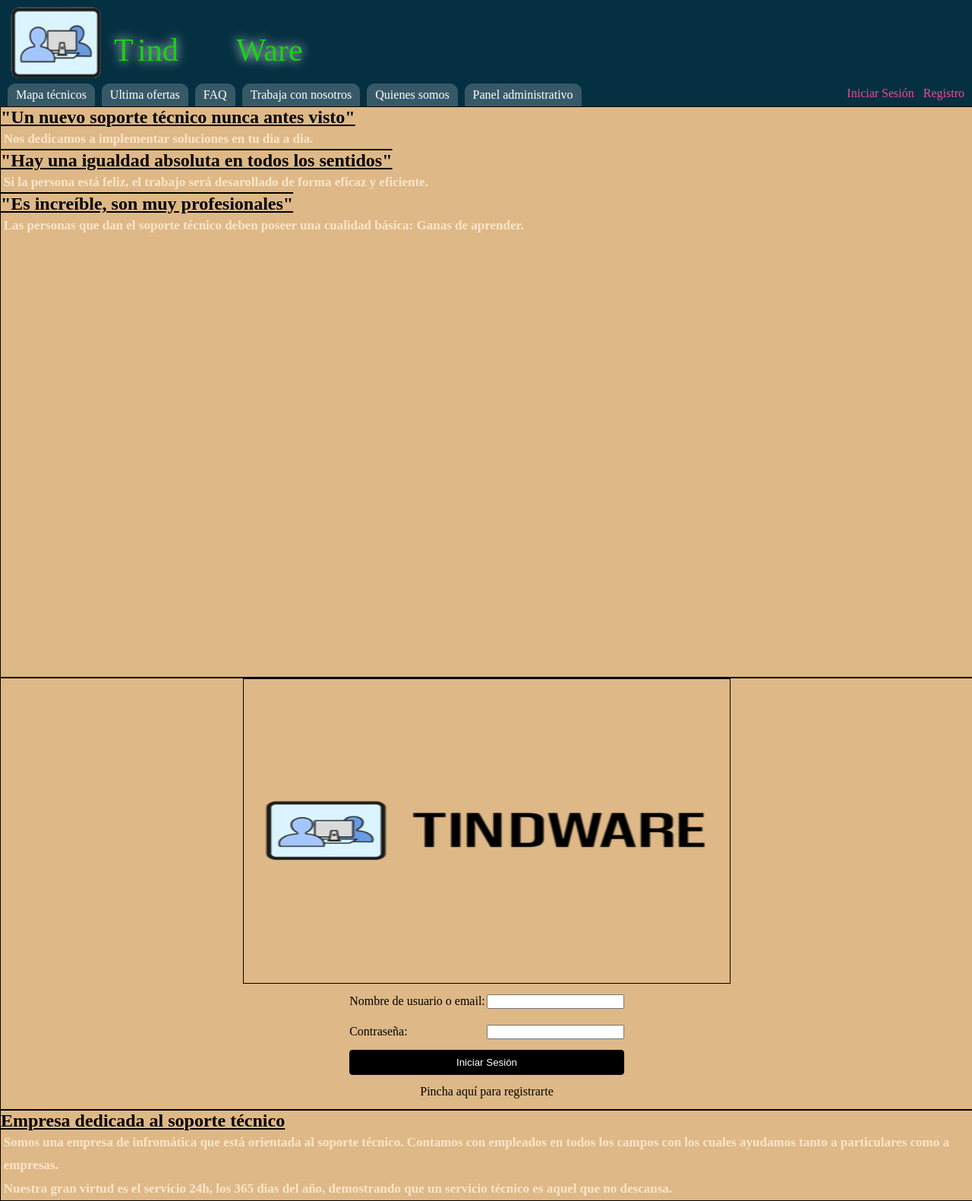
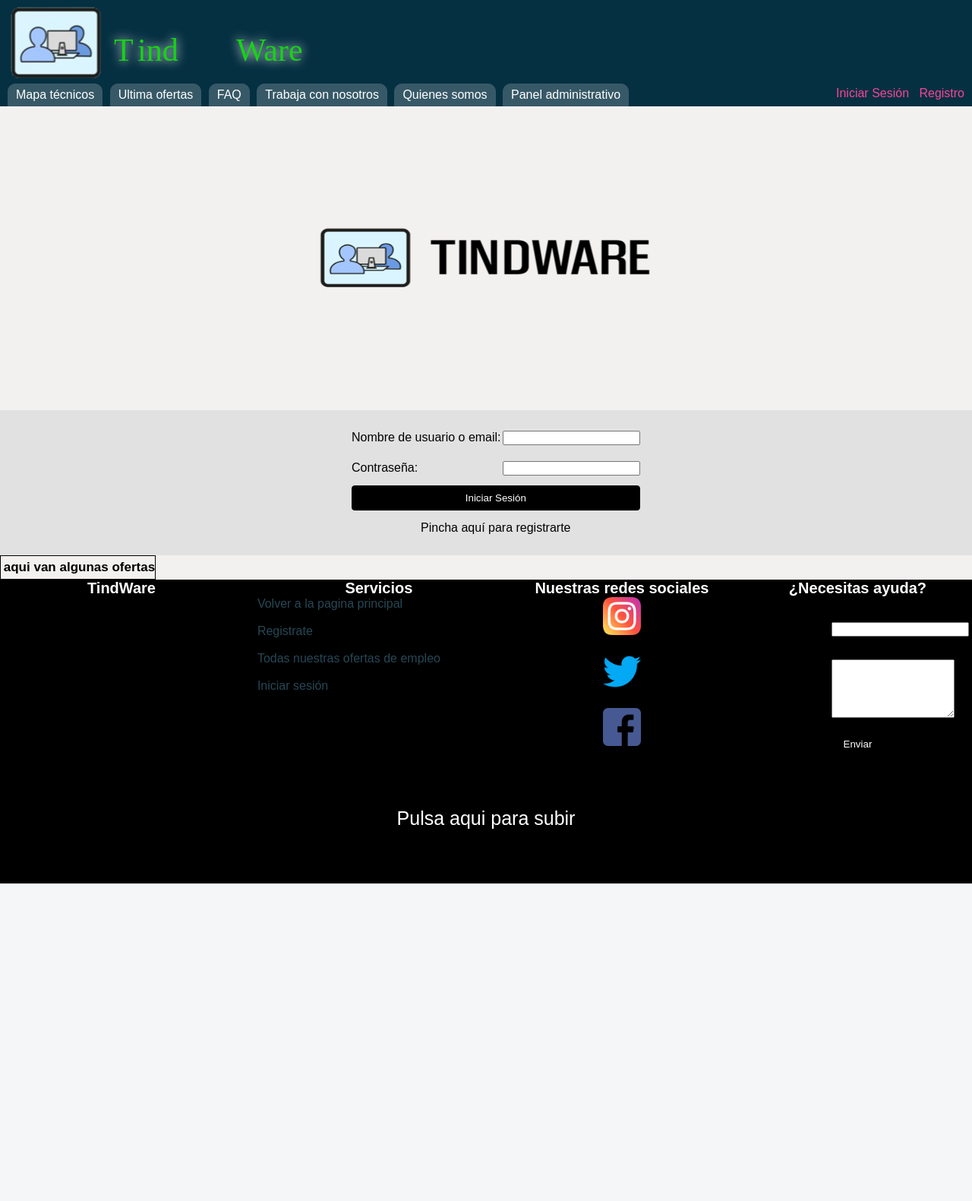
Before and after one commit to 9c23a5/tindware-web, a PHP site: page / in a window 1280 px wide. Shown: the whole page at 76% size. After the commit the page ends 1163 px from the top, so only its background shows below. Run offline with PHP 8.4, Linux system fonts and the light colour scheme; data that the repository does not hold is empty.

Commit message:
index chulo

```diff
--- a/css/footer.css
+++ b/css/footer.css
@@ -46,6 +46,7 @@ footer h2{
     float: left;
     text-align: center;
 }
+
 #final{
     float: right;
     height: 100px;
--- a/css/index.css
+++ b/css/index.css
@@ -4,58 +4,57 @@
 }
 
 body{
-    background: bisque;
+
+    font-family: fantasy;
 }
 .main{
     width: 100%;
     max-width: 1920px;
-    background-color: burlywood;
+    background: #f3f1f0;
     margin: 0 auto;
     overflow: hidden;
-
+    font-family: fantasy;
 }
 h2{
-    color: black;
+    color: brown;
     font-weight: bold;
-    text-decoration-line:overline underline ;
+    font-size: 19px;;
 }
 p{
-    color: rgb(251, 230, 202);
+
     font-weight: bold;
     line-height: 0.8cm;
     margin-left: 0.1cm;
     font-size: 17px;
 }
-
-#txtizq{
-    float: left;
-    border: 1px solid black;
-    width: 25%;
-    height: 750px;
-}
 #centro{
     float: left;
-    border: 1px solid black;
-    width: 50%;
+    width: 40%;
+    margin-bottom: 0 auto;
 
-}#centro img{
-    width: 50%;
-    text-align: center;
+}
+#centro img{
     margin: auto;
     display: block;
-    border: 1px solid black;
+
+
 }
 
 #txtder{
     float: left;
-    width: 24%;
+    margin-top: 3cm;
+    background: #e1e1e1;
+    padding: 1%;
+}
+#ofe{
     border: 1px solid black;
+    float: left;
+    width: auto;
+    height: auto;
 }
 table{
-
     margin: 0 auto;
 }
-
 .submit{
   width:100%;
   padding:8px 16px;
@@ -75,13 +74,17 @@ table{
 td{
   line-height: 1cm;
 }
+footer{
+    float: right;
+    background-color: #000;
+    width: 100%;
+    height: auto;
+}
+
 
 
 @media screen and (max-width:800px){
     .main{
-        width: 100%;
-    }
-    #txtizq{
         width: 100%;
     }
     #centro{
@@ -91,11 +94,21 @@ td{
         width: 100%;
     }
 }
-@media screen and (max-width:1200px){
+@media screen and (max-width:1280px){
     .main{
         width: 100%;
     }
-    #txtizq{
+
+    #centro{
+        width: 100%;
+    }
+    #txtder{
+        width: 100%;
+        margin-top: 0;
+    }
+}
+@media screen and (max-width:1600px){
+    .main{
         width: 100%;
     }
     #centro{
@@ -105,17 +118,3 @@ td{
         width: 100%;
     }
 }
-@media screen and (max-width:1600px){
-    .main{
-        width: 100%;
-    }
-    #txtizq{
-        width: 100%;
-    }
-    #centro{
-        width: 100%;
-    }
-    #txtder{
-        width: 100%;
-    }
-}
--- a/index.php
+++ b/index.php
@@ -4,6 +4,7 @@
     <title>TindWare - Inicio</title>
     <meta name="viewport" content="width=device-width, user-scalable=no, initial-scale=1.0, maximum-scale=1.0, minimum-scale=1.0">
     <link rel="stylesheet" type="text/css" href="css/index.css">
+    <link rel="stylesheet" type="text/css" href="css/footer.css">
 
 </head>
 <body>
@@ -23,19 +24,12 @@
     ?>
 
     <div class="main">
-    <div id="txtizq">
-        <h2>"Un nuevo soporte técnico nunca antes visto"</h2>
-            <p>Nos dedicamos a implementar soluciones en tu dia a dia.</p>
 
-        <h2>"Hay una igualdad absoluta en todos los sentidos"</h2>
-            <p>Si la persona está feliz, el trabajo será desarollado de forma eficaz y eficiente.</p>
-
-        <h2>"Es increíble, son muy profesionales"</h2>
-            <p>Las personas que dan el soporte técnico deben poseer una cualidad básica: Ganas de aprender.</p>
-    </div>
         <div id="centro">
-            <img src="img/tindware.png" alt="Los fundadores" width="480" height="400">
-            <form action="do_login.php" method="POST">
+            <img src="img/tindware.png" alt="Los fundadores" width="480" height="400" class="logo">
+        </div>
+        <div id="txtder">
+        <form action="do_login.php" method="POST">
         <!-- Formulario de inicio de sesión-->
             <table>
                 <tr>
@@ -61,14 +55,58 @@
                 </tr>
             </table>
         </form>
+    </div>
+    <div id="ofe">
+        <p>aqui van algunas ofertas</p>
+    </div>
+    <footer>
+        <div id="cuadro1">
+            <h2>TindWare</h2>
+            <p>Dirección: Autonomia Kalea, 48012 Bilbao, Bizkaia</p>
+            <p>Horario: Lunes a Viernes 08:00-14:00</p>
         </div>
-        <div id="txtder">
-        <h2>Empresa dedicada al soporte técnico</h2>
-            <p>Somos una empresa de infromática que está orientada al soporte técnico. Contamos con empleados en todos
-                los campos con los cuales ayudamos tanto a particulares como a empresas.<br/>
-                Nuestra gran virtud es el servicio 24h, los 365 dias del año, demostrando que un servicio técnico
-                es aquel que no descansa.
-            </p>
+        <div id="cuadro2">
+            <h2>Servicios</h2>
+            <a href="index.php">Volver a la pagina principal</a><br/><br/>
+            <a href="registro.php">Registrate</a><br/><br/>
+            <a href="#">Todas nuestras ofertas de empleo</a><br/><br/>
+            <a href="index.php">Iniciar sesión</a><br/><br/>
+        </div>
+        <div id="cuadro3">
+            <h2>Nuestras redes sociales</h2>
+            <a href="https://www.instagram.com/tindwareoficial/?hl=es"><img src="img/in.png" alt="Los fundadores" width="50" height="50" class="in"></a><br/>
+            <a href="https://twitter.com/TindWare"><img src="img/tw.png" alt="Los fundadores" width="50" height="50" class="tw"></a><br/>
+            <a href="#"><img src="img/fb.png" alt="Los fundadores" width="50" height="50" class="fb"><br/></a>
+        </div>
+        <div id="cuadro4">
+            <h2>¿Necesitas ayuda?</h2>
+            <form>
+        <table>
+            <tr>
+                <td>
+                    <table>
+                        <tr>
+                            <td>Correo electrónico*</td>
+                            <td><input type="email" name="email"></td>
+                        </tr>
+                        <tr>
+                        <td>Observaciones</td>
+                        <td><textarea name="observaciones" cols="18" rows="5"></textarea></td>
+                        </tr>
+                        <tr><td colspan="2" ><input type="submit" value="Enviar" class="submit"></td></tr>
+
+                    </table>
+                </td>
+            </tr>
+        </table>
+    </form>
+        </div>
+    </footer>
+    <div id="final">
+
+        <a href="#">Pulsa aqui para subir</a>
+        <p>© 2021 Company - Todos los derechos reservados</p>
+
     </div>
 
 
--- a/quienessomos.php
+++ b/quienessomos.php
@@ -120,7 +120,7 @@
     <div id="final">
 
         <a href="#">Pulsa aqui para subir</a>
-        <p>© 2021Company - Todos los derechos reservados</p>
+        <p>© 2021 Company - Todos los derechos reservados</p>
 
     </div>
 </body>
```
Also changed, not shown: css/footer2.css (deleted, +0 -96 lines), index.txt (added, +10 -0 lines).
